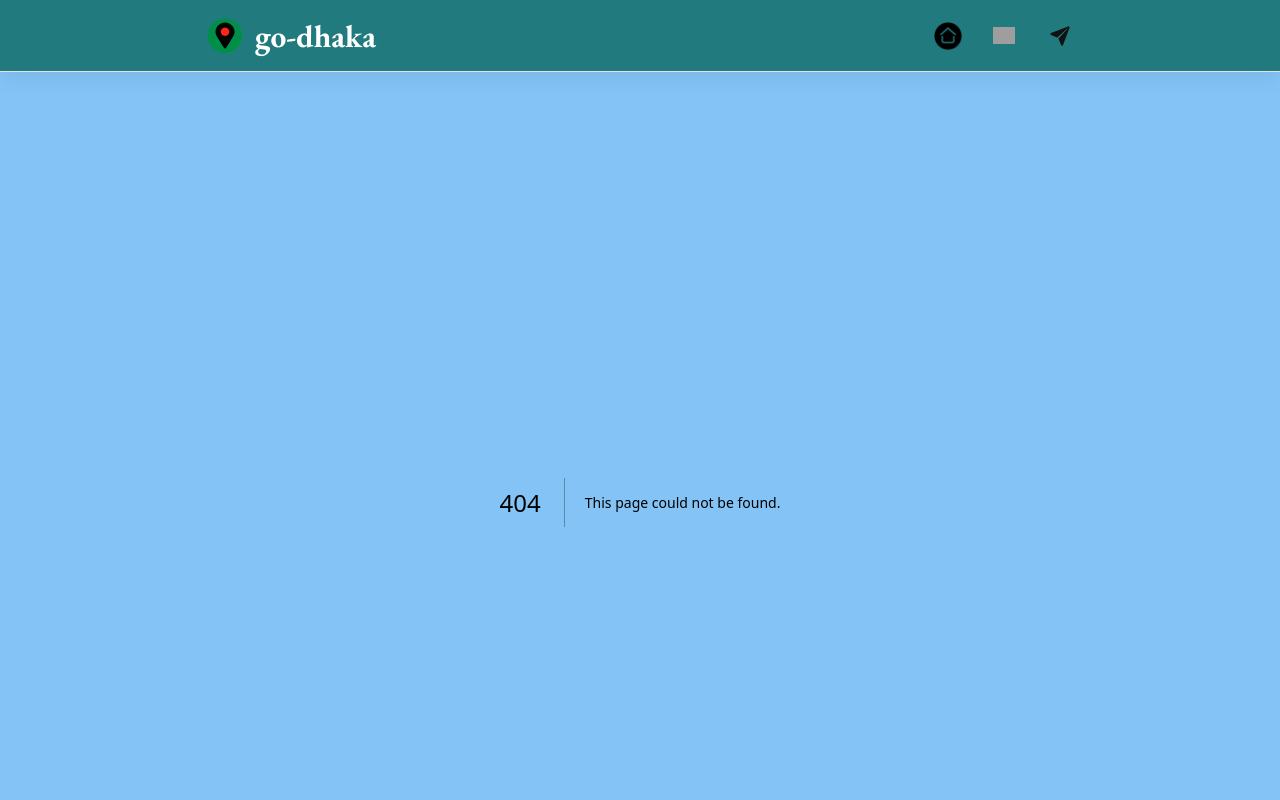
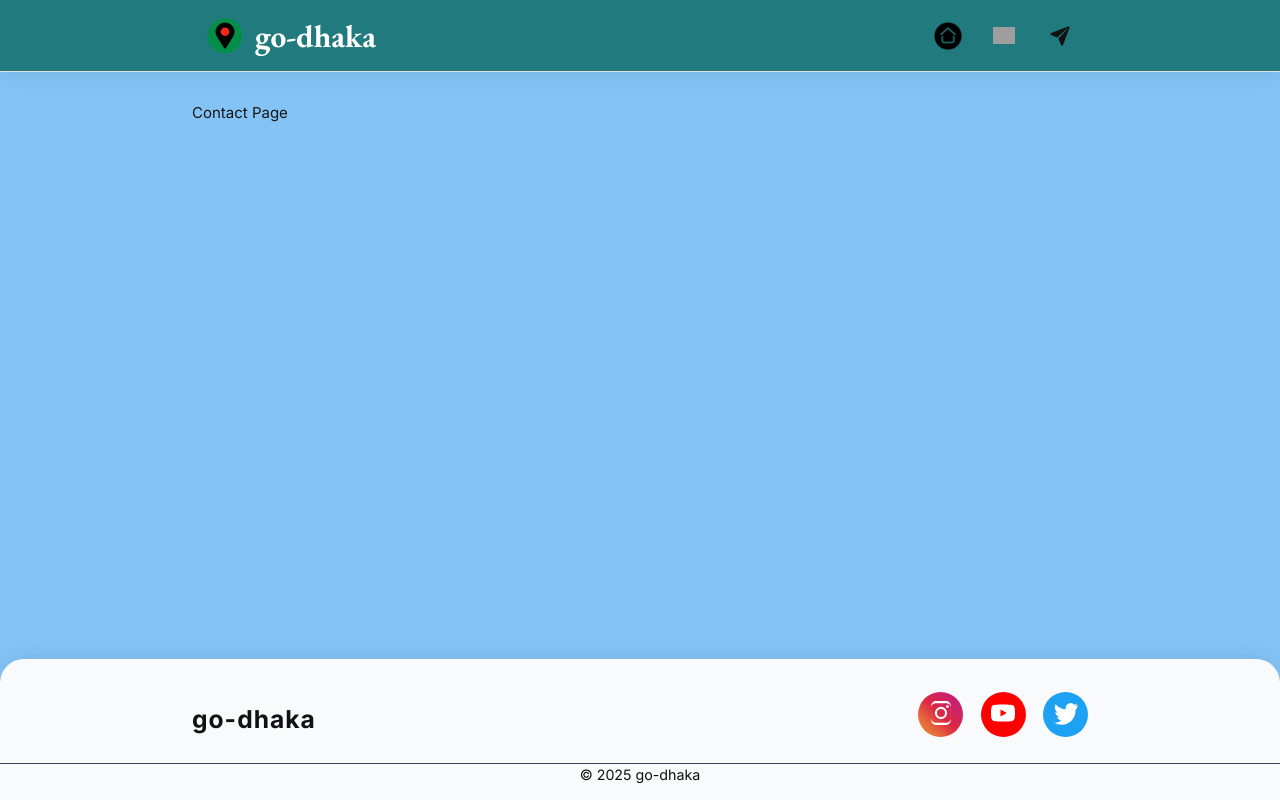
Before and after one commit to uzicodes/dhaka-chaka, a Next.js app: page /contact in a window 1280 px wide. Before the commit this address had no page. Shown: the top 800 px of the page. Built offline with nearby package versions, Linux system fonts and the light colour scheme; grey boxes are pictures that could not be loaded; a web font is replaced by a local one.

Commit message:
fix about N contact page

```diff
--- /dev/null
+++ b/app/about/page.tsx
@@ -0,0 +1,3 @@
+export default function About() {
+  return <div>About Page</div>;
+}
--- /dev/null
+++ b/app/contact/page.tsx
@@ -0,0 +1,3 @@
+export default function Contact() {
+  return <div>Contact Page</div>;
+}
```
